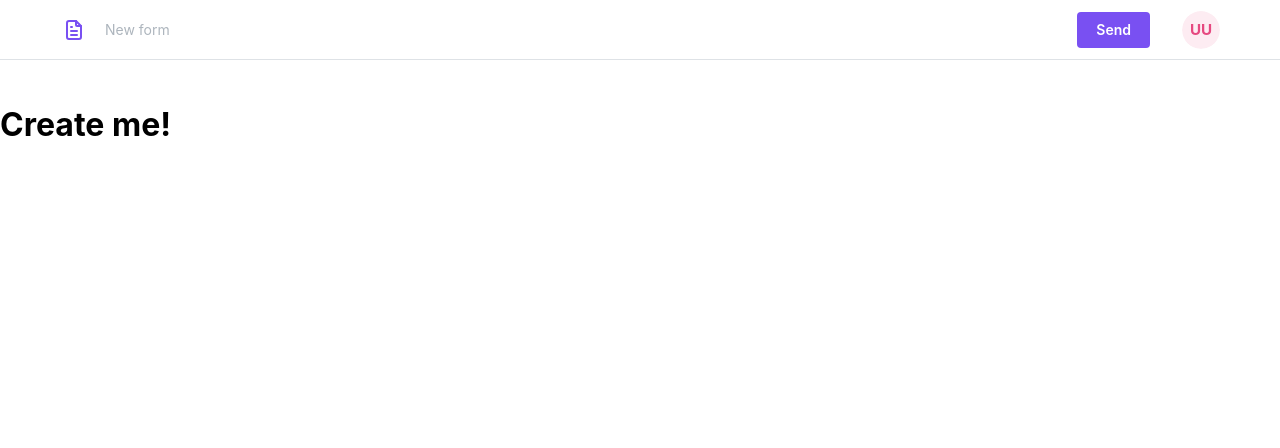
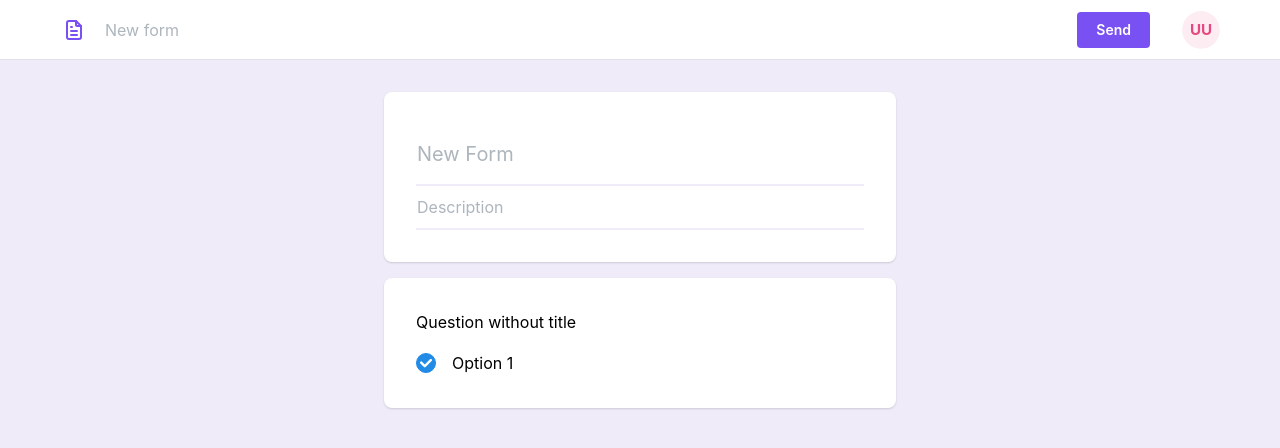
Before and after one commit to DMotorina/FormBuilder, a React (Vite) app: page /forms/1 in a window 1280 px wide. Shown: the top 448 px of the page. Built offline with nearby package versions, Linux system fonts and the light colour scheme.

Commit message:
Скелет для создания формы

```diff
--- a/src/AppRoutes.tsx
+++ b/src/AppRoutes.tsx
@@ -7,7 +7,7 @@ import { InitOutlet } from './shared/outlets/init';
 import { PrivateOutlet } from './shared/outlets/private';
 
 import { Login } from './pages/login/Login';
-import { Main } from './pages/main/Main';
+import { MainPage } from './pages/mainPage/MainPage';
 import { NotFound } from './pages/notFound/NotFound';
 import { Signup } from './pages/signup/Signup';
 import { FormCreator } from './pages/formCreator/FormCreator';
@@ -21,7 +21,7 @@ export const AppRoutes = () => {
                 <Route path="/login" element={<Login />} />
               </Route>
               <Route element={<PrivateOutlet />}>
-                <Route path="/" element={<Main />} />
+                <Route path="/" element={<MainPage />} />
               </Route>
             </Route>
             <Route path="/forms/:uuid" element={<FormCreator />} />
--- a/src/pages/formCreator/FormCreator.tsx
+++ b/src/pages/formCreator/FormCreator.tsx
@@ -1,13 +1,15 @@
-import { HeaderForm } from './components/HeaderForm';
 import './style.sass'
 
 import React from 'react';
+
+import { HeaderForm } from './components/HeaderForm';
+import { FormCreatorBox } from './components/FormCreatorBox';
 
 export const FormCreator: React.FC = () => {
   return (
     <div className='formCreator'>
       <HeaderForm />
-      <h1>Create me!</h1>
+      <FormCreatorBox />
     </div>
   )
 }
--- /dev/null
+++ b/src/pages/formCreator/components/FormCreatorBox.tsx
@@ -0,0 +1,13 @@
+import '../style.sass'
+
+import React from 'react';
+
+import { FormCreatorFields } from './FormCreatorFields';
+
+export const FormCreatorBox: React.FC = () => {
+  return (
+    <div className='formCreatorBox'>
+      <FormCreatorFields />
+    </div>
+  )
+}
--- /dev/null
+++ b/src/pages/formCreator/components/FormCreatorFields.tsx
@@ -0,0 +1,37 @@
+import '../style.sass'
+
+import React from 'react';
+
+import { Text, Paper, Stack, Divider, Input, Group, Checkbox } from '@mantine/core';
+
+export const FormCreatorFields: React.FC = () => {
+  return (
+    <div className='formCreatorFields'>
+        <Stack
+            h={300}
+            align="center"
+            justify="center"
+        >
+            <Paper shadow="xs" radius="md" p="xl" style={{width: '40%'}}>
+                <Input style={{borderBottom: '2px solid #f0ebf8'}} variant="unstyled" size="xl" placeholder="New Form" />
+
+                <Input style={{borderBottom: '2px solid #f0ebf8'}} variant="unstyled" size="md" placeholder="Description" />
+            </Paper>
+
+            <Paper shadow="xs" radius="md" p="xl" style={{width: '40%'}}>
+                <Stack>
+                    <Text>Question without title</Text>
+
+                    <Group>
+                        <Checkbox
+                            defaultChecked
+                            radius="xl"
+                        />
+                        <Text>Option 1</Text>
+                    </Group>
+                </Stack>
+            </Paper>
+        </Stack>
+    </div>
+  )
+}
--- a/src/pages/formCreator/components/HeaderForm.tsx
+++ b/src/pages/formCreator/components/HeaderForm.tsx
@@ -25,7 +25,7 @@ export const HeaderForm: React.FC = () => {
               <IconFileText />
             </ThemeIcon>
 
-            <Input variant="unstyled" placeholder='New form' />
+            <Input size="md" variant="unstyled" placeholder='New form' />
           </Group>
 
           <Group gap="xl">
--- a/src/pages/formCreator/style.sass
+++ b/src/pages/formCreator/style.sass
@@ -1,6 +1,8 @@
 @import './src/App'
 
 .formCreator
+    background-color: #f0ebf8
+    height: 100vh
     .header
         weight: 100vw
         height: rem(60px)
@@ -13,3 +15,6 @@
         align-items: center
         padding-left: rem(60px)
         padding-right: rem(60px)
+
+    .formCreatorBox
+        background: #f0ebf8
--- a/src/pages/main/Main.tsx
+++ b/src/pages/mainPage/MainPage.tsx
@@ -6,7 +6,7 @@ import { HeaderForm } from './components/HeaderForm';
 import { Dashboards } from '../dashboard/Dashboards';
 import { getDashboardsDatas } from '../dashboard/action';
 
-export const Main: React.FC = () => {
+export const MainPage: React.FC = () => {
   const dispatch = useAppDispatch()
 
   const loading = useAppSelector((state) => state.dashboard.loadingDashboard)
```
Also changed, not shown: src/pages/mainPage/components/HeaderForm.tsx (renamed from src/pages/main/components/HeaderForm.tsx), src/pages/mainPage/style.sass (renamed from src/pages/main/style.sass).
